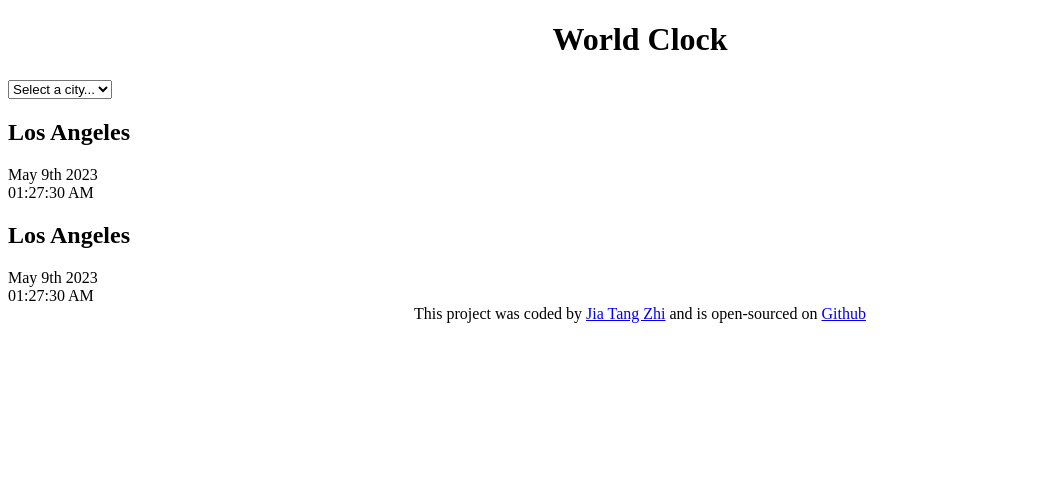
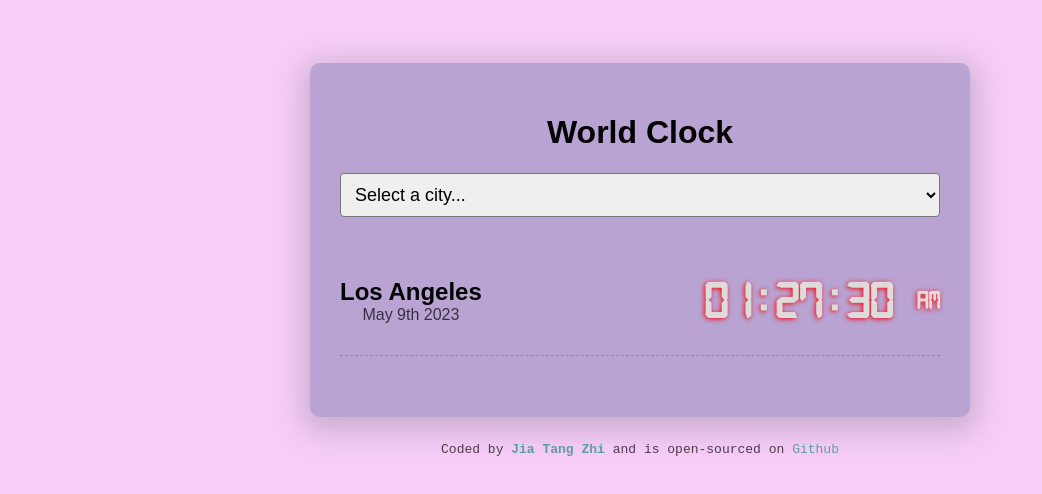
Before and after one commit to jiatangzhi/world-clock, a plain HTML site: page index.html in a window 1280 px wide. Shown: the whole page, without its empty margins (0-1042 px from the left). Drawn offline with Linux system fonts and the light colour scheme.

Commit message:
styled the project with css

```diff
--- a/index.html
+++ b/index.html
@@ -21,24 +21,20 @@
       </select>
 
       <div class="city">
+        <div>
           <h2>Los Angeles</h2>
           <div class="date">May 9th 2023</div>
-        <div class="time">01:27:30 AM</div>
         </div>
 
-      <div class="city">
-        <h2>Los Angeles</h2>
-        <div class="date">May 9th 2023</div>
-        <div class="time">01:27:30 AM</div>
+        <div class="time">01:27:30 <small>AM</small></div>
       </div>
-
+    </div>
     <footer>
-        This project was coded by
-        <a href="http://www.jxtangzhi.com/" target="_blank">Jia Tang Zhi</a> and
+      Coded by
+      <a href="http://www.jxtangzhi.com/" target="_blank"><strong>Jia Tang Zhi</strong></a> and
       is open-sourced on
       <a href="https://github.com/jiatangzhi" target="_blank">Github</a>
     </footer>
-    </div>
     <script src="src/index.js"></script>
   </body>
 </html>
--- a/src/style.css
+++ b/src/style.css
@@ -1,29 +1,73 @@
-/* @font-face {
+@font-face {
   font-family: "Digital Font";
-  src: url("/resources/fonts/Digital7Mono-Yz9J4.ttf") format("ttf"),
-    url("/resources/fonts/digital7mono-yz9j4-webfont.woff2") format("woff2"),
-    url("/resources/fonts/digital7mono-yz9j4-webfont.woff") format("woff");
+  src: url("fonts/Digital7Mono-Yz9J4.ttf") format("ttf"),
+    url("fonts/digital7mono-yz9j4-webfont.woff2") format("woff2"),
+    url("fonts/digital7mono-yz9j4-webfont.woff") format("woff");
   font-weight: normal;
   font-style: normal;
   font-display: swap;
-} */
-
-
+}
+.container {
+  max-width: 600px;
+  margin: 25px auto;
+  background: #b8a3d3;
+  padding: 30px;
+  box-shadow: 0px 7px 29px 8px rgba(100, 100, 111, 0.3);
+  border-radius: 10px;
+}
+body {
+    background-color: rgba(238, 130, 238, 0.39);
+    font-family: sans-serif;
+    text-align: center;
+    padding: 30px;
+}
 h1 {
   text-align: center;
+  font-family: sans-serif;
 }
+h2 {
+  margin: 0;
+}
+select {
+  display: block;
+  font-size: 18px;
+  width: 100%;
+  border-radius: 4px;
+  padding: 10px;
+}
+.city {
+  display: flex;
+  justify-content: space-between;
+  margin: 31px 0;
+  padding: 30px 0;
+  border-bottom: 1px dashed rgba(0, 0, 0, 0.2);
+}
+.date {
+  opacity: 0.7;
+}
+.time {
+  font-size: 52px;
+  font-family: "Digital Font";
+  font-weight: bold;
+  color: rgb(223, 219, 219);
+  text-shadow: -1px 1px 5px rgb(255, 0, 0);
+}
+.time small {
+  font-size: 26px;
+  vertical-align: middle;
+  line-height: 36px;
+}
+
 footer {
   text-align: center;
+  font-family: monospace;
+  color:rgb(0, 0, 0, 0.7)
 }
-
-/* .time {
-  font-family: "Digital Font";
-  font-size: 52px;
-  color: rgb(51, 255, 0);
-  text-shadow: -1px 1px 5px rgb(51, 255, 0);
-  margin: 31px 0;
-} */
-/* .time small {
-  font-size: 26px;
-  vertical-align: middle;
-} */
+footer a {
+    text-decoration: none;
+    line-height: 1px;
+    color: rgba(32, 143, 124, 0.726);
+}
+footer a:hover {
+    font-weight: 600;
+}
```
Lines whose indentation alone changed are shown as unchanged.
